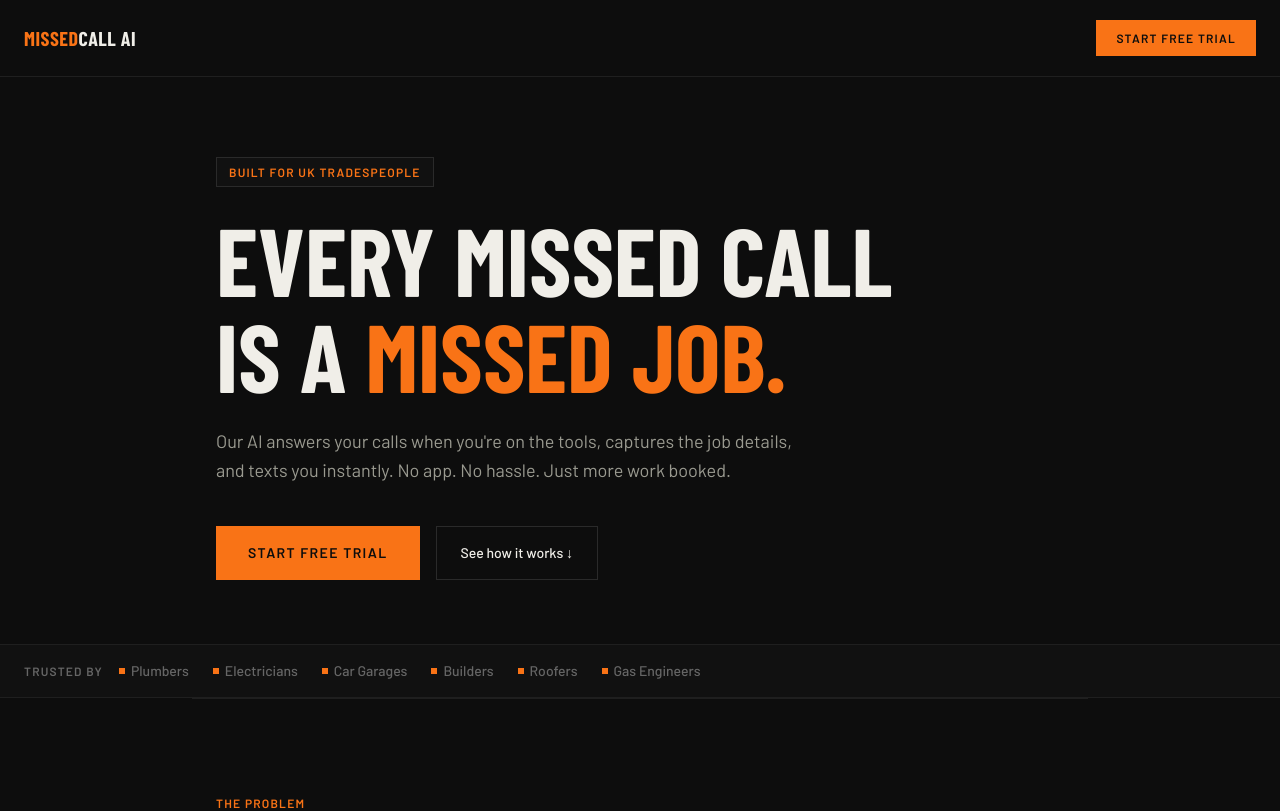
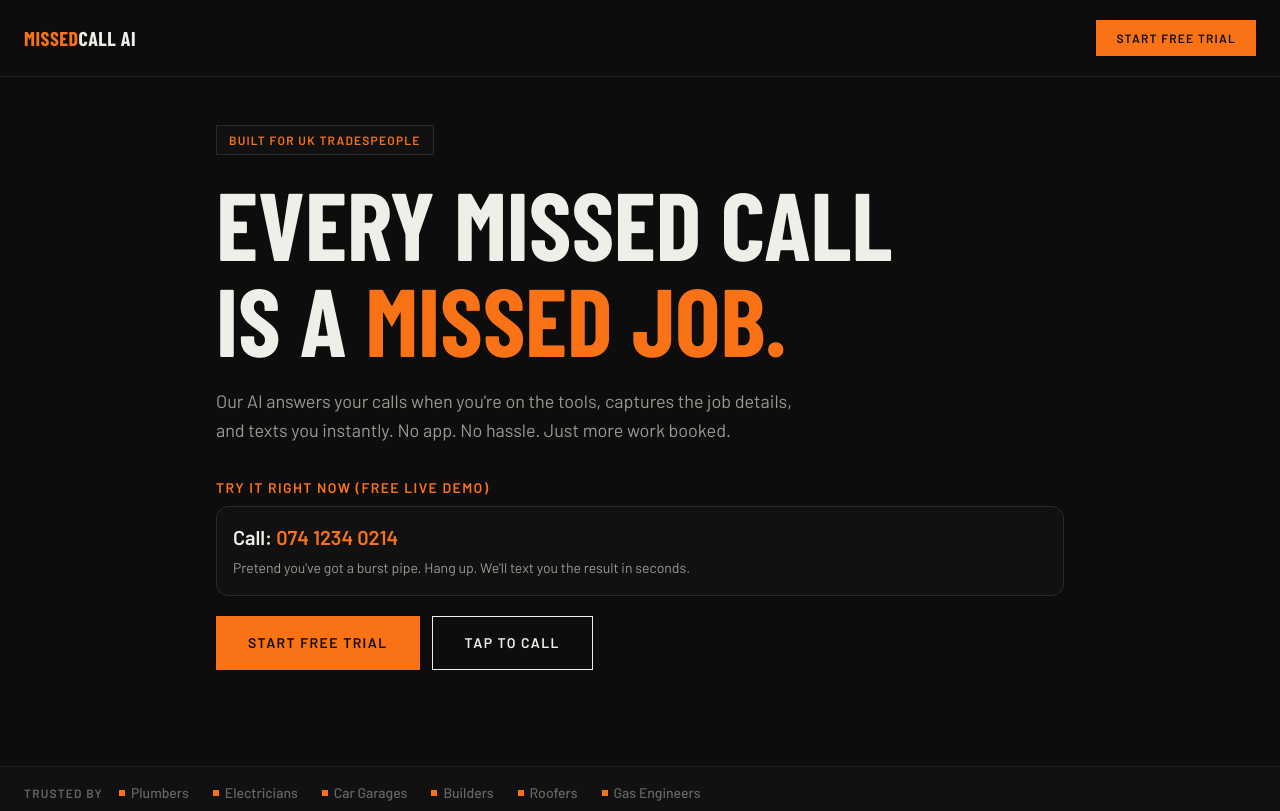
Before and after one commit to Rijaspb/missedcallai, a Next.js app: page / in a window 1280 px wide. Shown: the top 811 px of the page. Built offline with nearby package versions, Linux system fonts and the light colour scheme; a web font is replaced by a local one.

Commit message:
Add call button and demo number in Hero Section

```diff
--- a/src/components/landing/Hero.tsx
+++ b/src/components/landing/Hero.tsx
@@ -2,9 +2,9 @@
 
 export function Hero() {
   return (
-    <section className="px-6 pt-16 pb-14 md:pt-20 md:pb-16 max-w-4xl mx-auto">
+    <section className="px-6 pt-8 pb-10 md:pt-12 md:pb-16 max-w-4xl mx-auto">
   <div
-        className="inline-block text-xs font-semibold uppercase tracking-widest px-3 py-1.5 mb-6 border"
+    className="inline-block text-xs font-semibold uppercase tracking-widest px-3 py-1.5 mb-5 border"
     style={{
       background: 'var(--color-surface)',
       borderColor: 'var(--color-border-2)',
@@ -14,26 +14,60 @@
   </div>
 
   <h1
-        className="font-display font-black uppercase leading-none mb-6 text-5xl md:text-7xl lg:text-8xl">
+    className="font-display font-black uppercase leading-none mb-5 text-5xl md:text-7xl lg:text-8xl">
     {HERO.headline1}<br />
     is a <span style={{ color: 'var(--color-accent)' }}>missed job.</span>
   </h1>
 
-      <p className="text-lg leading-relaxed mb-10 max-w-xl" style={{ color: 'var(--color-muted)' }}>
+  <p className="text-lg leading-relaxed mb-8 max-w-xl" style={{ color: 'var(--color-muted)' }}>
     {HERO.sub}
   </p>
 
-      <div className="flex flex-col sm:flex-row gap-4">
+  <div className="mb-8">
+    <p className="text-sm font-semibold uppercase tracking-widest mb-2" style={{ color: 'var(--color-accent)' }}>
+      TRY IT RIGHT NOW (FREE LIVE DEMO)
+    </p>
+
+    <div
+      className="p-4 border rounded-xl mb-5"
+      style={{
+        borderColor: 'var(--color-border-2)',
+        background: 'var(--color-surface)',
+      }}
+    >
+      <a href={`tel:${HERO.demoNumber}`} className="text-xl font-bold mb-1.5 block">
+        Call: <span style={{ color: 'var(--color-accent)' }}>{HERO.demoNumberDisplay}</span>
+      </a>
+
+      <p className="text-sm leading-relaxed" style={{ color: 'var(--color-muted)' }}>
+        {HERO.demoPrompt}
+      </p>
+    </div>
+
+    <div className="flex flex-col sm:flex-row gap-3">
       <button
         className="text-sm font-bold uppercase tracking-widest px-8 py-4 transition-opacity hover:opacity-80"
-          style={{ background: 'var(--color-accent)', color: '#0D0D0D', fontFamily: 'var(--font-body)' }}>
-          {HERO.cta}
+        style={{
+          background: 'var(--color-accent)',
+          color: '#0D0D0D',
+          fontFamily: 'var(--font-body)',
+        }}
+      >
+        Start free trial
       </button>
-        <button
-          className="text-sm font-medium px-6 py-4 border transition-colors hover:bg-white/5"
-          style={{ borderColor: 'var(--color-border-2)', color: 'var(--color-text)', fontFamily: 'var(--font-body)' }}>
-          {HERO.secondary} ↓
-        </button>
+
+      <a
+        href={`tel:${HERO.demoNumber}`}
+        className="text-sm font-bold uppercase tracking-widest px-8 py-4 text-center transition-opacity hover:opacity-80 border"
+        style={{
+          borderColor: 'var(--color-text)',
+          color: 'var(--color-text)',
+          fontFamily: 'var(--font-body)',
+        }}
+      >
+        Tap to call
+      </a>
+    </div>
   </div>
 </section>
   )
--- a/src/constants/landing.ts
+++ b/src/constants/landing.ts
@@ -3,10 +3,11 @@
   headline1: 'Every missed call',
   headline2: 'is a missed job.',
   sub: "Our AI answers your calls when you're on the tools, captures the job details, and texts you instantly. No app. No hassle. Just more work booked.",
-  cta: 'Start Free Trial',
+  cta: 'Claim 14-Day Free Trial',
   secondary: 'See how it works',
   demoNumber: '+447412340214',
   demoNumberDisplay: '074 1234 0214',
+  demoPrompt: "Pretend you've got a burst pipe. Hang up. We'll text you the result in seconds.",
 }
 
 export const TRUST_ITEMS = [
```
Lines whose indentation alone changed are shown as unchanged.
